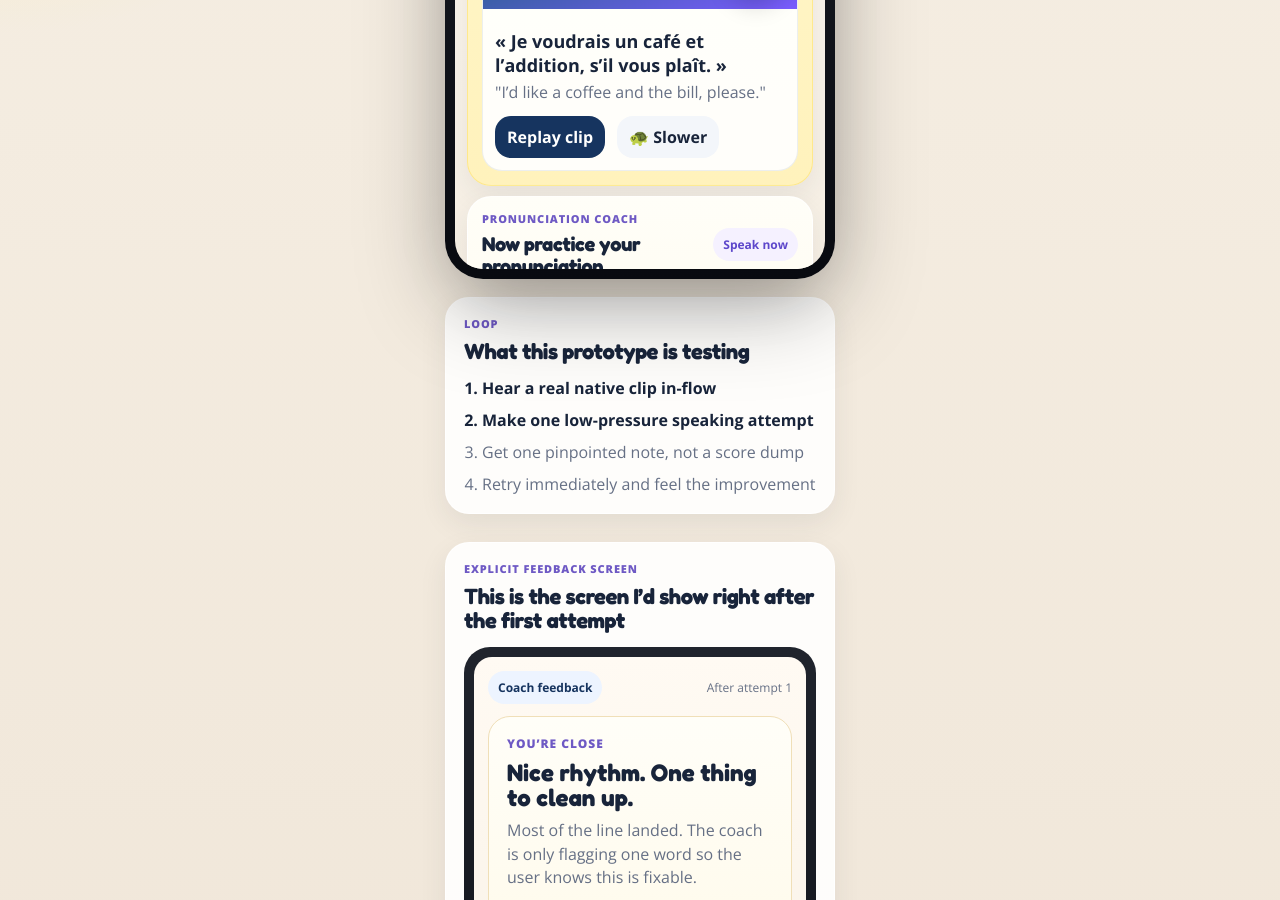
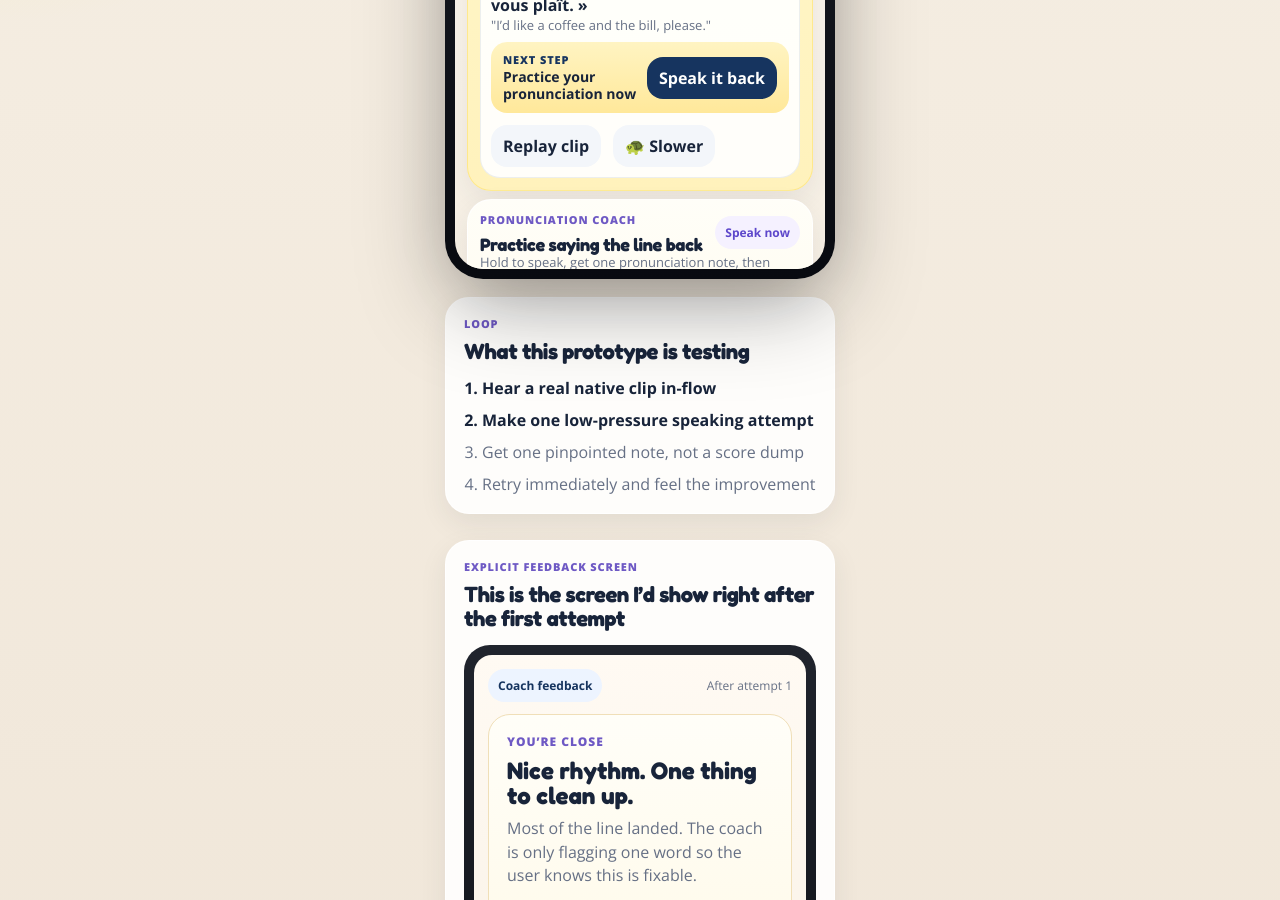
Before and after one commit to mbo-membo/prototype-2026-04-29-native-clip-coach-replay-loop, a plain HTML site: page index.html in a window 1280 px wide. Shown: the part 465-1365 px from the top of the page. Drawn offline with nearby package versions, Linux system fonts and the light colour scheme.

Commit message:
Publish prototype-2026-04-29-native-clip-coach-replay-loop

```diff
--- a/app.js
+++ b/app.js
@@ -36,10 +36,10 @@ function setTimeline(current) {
 function renderEntry() {
   step = 'entry';
   stateEyebrow.textContent = 'Pronunciation coach';
-  stateTitle.textContent = 'Now practice your pronunciation';
+  stateTitle.textContent = 'Practice saying the line back';
   stateBadge.textContent = 'Speak now';
   stateBadge.className = 'state-badge';
-  stateCopy.textContent = 'Hold to speak. You’ll get one pinpointed pronunciation note and an immediate retry.';
+  stateCopy.textContent = 'Hold to speak, get one pronunciation note, then retry.';
   waveLabel.textContent = 'Hold to speak';
   waveBars.classList.remove('active');
   focusStatus.textContent = 'No issue flagged yet';
--- a/index.html
+++ b/index.html
@@ -52,8 +52,15 @@
               <div class="clip-support">
                 <strong class="phrase">« Je voudrais un café et l’addition, s’il vous plaît. »</strong>
                 <p class="translation">"I’d like a coffee and the bill, please."</p>
-                <div class="button-row">
-                  <button class="mini-btn dark">Replay clip</button>
+                <div class="practice-banner">
+                  <div>
+                    <p class="practice-label">Next step</p>
+                    <strong>Practice your pronunciation now</strong>
+                  </div>
+                  <button class="mini-btn dark practice-cta">Speak it back</button>
+                </div>
+                <div class="button-row compact-row">
+                  <button class="mini-btn">Replay clip</button>
                   <button class="mini-btn" id="playSlow">🐢 Slower</button>
                 </div>
               </div>
@@ -64,12 +71,12 @@
             <div class="coach-head">
               <div>
                 <p class="eyebrow soft" id="stateEyebrow">Pronunciation coach</p>
-                <h2 id="stateTitle">Now practice your pronunciation</h2>
+                <h2 id="stateTitle">Practice saying the line back</h2>
               </div>
               <span class="state-badge" id="stateBadge">Speak now</span>
             </div>
 
-            <p class="coach-copy" id="stateCopy">Hold to speak. You’ll get one pinpointed pronunciation note and an immediate retry.</p>
+            <p class="coach-copy" id="stateCopy">Hold to speak, get one pronunciation note, then retry.</p>
 
             <div class="wave-shell" id="waveShell">
               <div class="wave-bars" id="waveBars" aria-hidden="true">
--- a/prototype.json
+++ b/prototype.json
@@ -1,7 +1,7 @@
 {
   "slug": "prototype-2026-04-29-native-clip-coach-replay-loop",
   "createdAt": "2026-04-29T14:50:58.408Z",
-  "updatedAt": "2026-04-29T15:08:57.578Z",
+  "updatedAt": "2026-04-29T15:17:50.312Z",
   "topic": "native-clip-coach-replay-loop",
   "source": "channel-rerun-2026-04-29-selected-experiment",
   "strongestJob": "Build real speaking confidence for real life",
--- a/styles.css
+++ b/styles.css
@@ -96,7 +96,7 @@ button { font: inherit; }
   margin-bottom: 14px;
 }
 .status-icons { display: flex; gap: 6px; }
-.topbar { margin-bottom: 14px; }
+.topbar { margin-bottom: 10px; }
 .topbar-copy { text-align: center; }
 .topbar-copy p {
   margin: 0 0 4px;
@@ -122,15 +122,15 @@ button { font: inherit; }
   border: 1px solid rgba(255,255,255,0.9);
   box-shadow: 0 10px 28px rgba(42,49,69,0.08);
   border-radius: 24px;
-  padding: 14px;
-  margin-bottom: 10px;
+  padding: 12px;
+  margin-bottom: 8px;
 }
 .compact-hero h1 {
-  font-size: 24px;
-  margin-bottom: 8px;
+  font-size: 21px;
+  margin-bottom: 6px;
 }
 .compact-hero .subcopy {
-  font-size: 14px;
+  font-size: 13px;
 }
 .lesson-card {
   background: linear-gradient(180deg, #fff8cf 0%, #fff2bc 100%);
@@ -156,8 +156,8 @@ h1 {
 }
 h2 {
   margin: 2px 0 0;
-  font-size: 20px;
-  line-height: 1.08;
+  font-size: 18px;
+  line-height: 1.05;
 }
 h3 {
   margin: 2px 0 0;
@@ -171,7 +171,8 @@ h3 {
 .caption-text {
   margin: 0;
   color: var(--muted);
-  line-height: 1.45;
+  line-height: 1.35;
+  font-size: 13px;
 }
 .video-card {
   margin-top: 14px;
@@ -182,8 +183,8 @@ h3 {
 }
 .video-frame {
   position: relative;
-  min-height: 156px;
-  padding: 12px;
+  min-height: 124px;
+  padding: 10px;
   background:
     radial-gradient(circle at 30% 20%, rgba(255,255,255,0.18), transparent 25%),
     linear-gradient(160deg, #173764 0%, #355f9e 55%, #7b5cff 100%);
@@ -197,12 +198,12 @@ h3 {
 .video-persona {
   display: grid;
   justify-items: center;
-  gap: 8px;
-  padding-top: 10px;
+  gap: 6px;
+  padding-top: 2px;
 }
 .avatar-ring {
-  width: 80px;
-  height: 80px;
+  width: 64px;
+  height: 64px;
   border-radius: 50%;
   display: grid;
   place-items: center;
@@ -210,12 +211,12 @@ h3 {
   border: 3px solid rgba(255,255,255,0.22);
 }
 .avatar-face {
-  width: 60px;
-  height: 60px;
+  width: 48px;
+  height: 48px;
   border-radius: 50%;
   display: grid;
   place-items: center;
-  font-size: 34px;
+  font-size: 24px;
   background: linear-gradient(180deg, #ffeec8 0%, #f7dca3 100%);
 }
 .caption-chip {
@@ -240,7 +241,36 @@ h3 {
   box-shadow: 0 10px 24px rgba(0,0,0,0.18);
 }
 .clip-support {
-  padding: 12px;
+  padding: 10px;
+}
+.practice-banner {
+  display: flex;
+  align-items: center;
+  justify-content: space-between;
+  gap: 10px;
+  margin-top: 8px;
+  padding: 10px 12px;
+  border-radius: 16px;
+  background: linear-gradient(180deg, #fff4c2 0%, #ffe89a 100%);
+}
+.practice-label {
+  margin: 0 0 2px;
+  font-size: 11px;
+  text-transform: uppercase;
+  letter-spacing: .08em;
+  font-weight: 800;
+  color: var(--navy);
+}
+.practice-banner strong {
+  display: block;
+  font-size: 14px;
+  line-height: 1.2;
+}
+.practice-cta {
+  flex: 0 0 auto;
+}
+.compact-row {
+  margin-top: 8px;
 }
 .pill,
 .state-badge,
@@ -263,9 +293,9 @@ h3 {
 }
 .phrase {
   display: block;
-  margin: 8px 0 4px;
-  font-size: 18px;
-  line-height: 1.35;
+  margin: 6px 0 2px;
+  font-size: 16px;
+  line-height: 1.25;
 }
 .button-row {
   margin-top: 12px;
@@ -296,9 +326,9 @@ h3 {
   color: #5d47cb;
 }
 .wave-shell {
-  margin-top: 12px;
-  border-radius: 18px;
-  padding: 12px 12px;
+  margin-top: 8px;
+  border-radius: 16px;
+  padding: 10px 10px;
   background: #fffaf3;
   border: 1px solid #f0e2c5;
   text-align: center;
@@ -331,9 +361,9 @@ h3 {
   font-weight: 700;
 }
 .focus-note {
-  margin-top: 10px;
-  border-radius: 16px;
-  padding: 12px;
+  margin-top: 8px;
+  border-radius: 14px;
+  padding: 10px;
   background: rgba(255,255,255,0.82);
   border: 1px solid rgba(22,52,95,0.08);
 }
@@ -367,13 +397,13 @@ h3 {
 }
 .button-stack {
   display: grid;
-  gap: 8px;
-  margin-top: 12px;
+  gap: 6px;
+  margin-top: 8px;
 }
 .cta {
-  min-height: 44px;
-  padding: 10px 14px;
-  font-size: 15px;
+  min-height: 40px;
+  padding: 8px 12px;
+  font-size: 14px;
 }
 .cta.primary {
   background: linear-gradient(180deg, var(--yellow) 0%, var(--yellow-deep) 100%);
@@ -507,6 +537,6 @@ h3 {
   color: var(--warn-ink);
 }
 @media (max-width: 420px) {
-  h1 { font-size: 22px; }
-  .phone-wrap { height: 700px; }
+  h1 { font-size: 20px; }
+  .phone-wrap { height: 680px; }
 }
```
